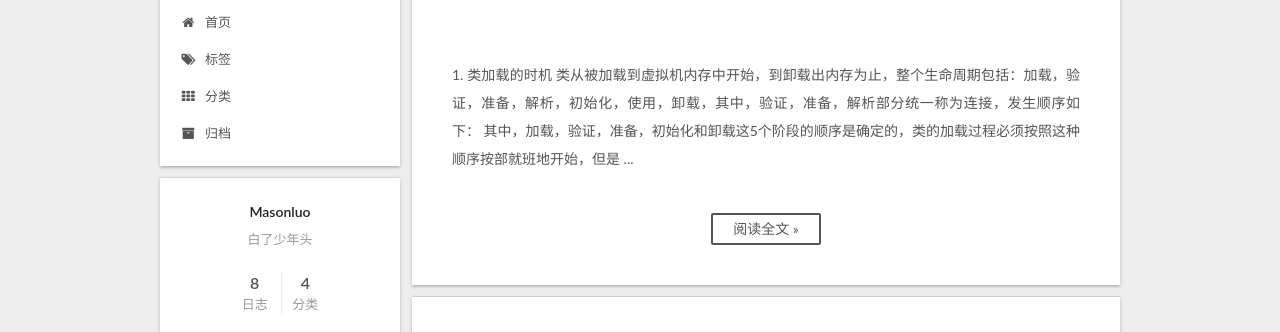
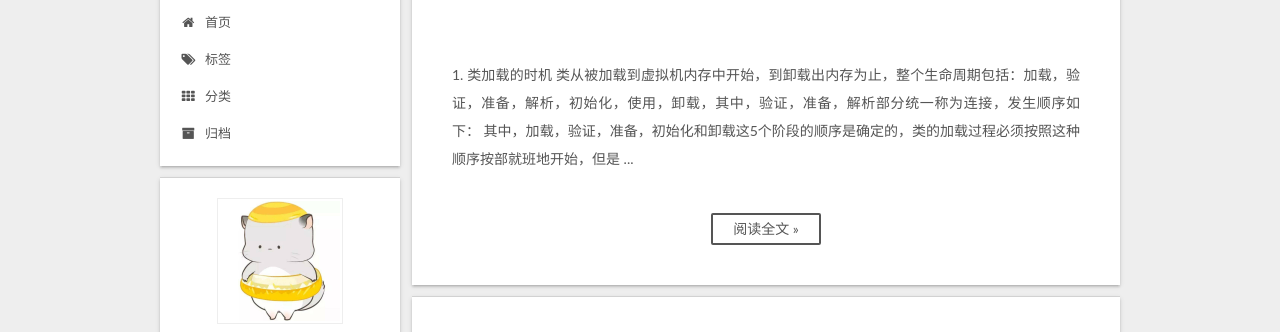
Before and after one commit to MasonLuo918/masonluo918.github.io, a plain HTML site: page index.html in a window 1280 px wide. Shown: the part 105-437 px from the top of the page. Drawn offline with Linux system fonts and the light colour scheme.

Commit message:
Site updated: 2019-11-26 23:40:32

```diff
--- a/css/main.css
+++ b/css/main.css
@@ -1823,7 +1823,7 @@ pre .javascript .function {
   width: 4px;
   height: 4px;
   border-radius: 50%;
-  background: #2e3bff;
+  background: #ff18cd;
 }
 .links-of-blogroll {
   font-size: 13px;
--- a/index.html
+++ b/index.html
@@ -255,7 +255,7 @@
     <span hidden itemprop="author" itemscope itemtype="http://schema.org/Person">
       <meta itemprop="name" content="Masonluo">
       <meta itemprop="description" content="">
-      <meta itemprop="image" content="/images/avatar.gif">
+      <meta itemprop="image" content="/images/header.jpg">
     </span>
 
     <span hidden itemprop="publisher" itemscope itemtype="http://schema.org/Organization">
@@ -405,7 +405,7 @@
     <span hidden itemprop="author" itemscope itemtype="http://schema.org/Person">
       <meta itemprop="name" content="Masonluo">
       <meta itemprop="description" content="">
-      <meta itemprop="image" content="/images/avatar.gif">
+      <meta itemprop="image" content="/images/header.jpg">
     </span>
 
     <span hidden itemprop="publisher" itemscope itemtype="http://schema.org/Organization">
@@ -563,7 +563,7 @@
     <span hidden itemprop="author" itemscope itemtype="http://schema.org/Person">
       <meta itemprop="name" content="Masonluo">
       <meta itemprop="description" content="">
-      <meta itemprop="image" content="/images/avatar.gif">
+      <meta itemprop="image" content="/images/header.jpg">
     </span>
 
     <span hidden itemprop="publisher" itemscope itemtype="http://schema.org/Organization">
@@ -721,7 +721,7 @@ MySQL服务层是否在分析大量超过需要的数据行
     <span hidden itemprop="author" itemscope itemtype="http://schema.org/Person">
       <meta itemprop="name" content="Masonluo">
       <meta itemprop="description" content="">
-      <meta itemprop="image" content="/images/avatar.gif">
+      <meta itemprop="image" content="/images/header.jpg">
     </span>
 
     <span hidden itemprop="publisher" itemscope itemtype="http://schema.org/Organization">
@@ -874,7 +874,7 @@ synchronized关键子1.6后提升了什么，怎么提升的这些？
     <span hidden itemprop="author" itemscope itemtype="http://schema.org/Person">
       <meta itemprop="name" content="Masonluo">
       <meta itemprop="description" content="">
-      <meta itemprop="image" content="/images/avatar.gif">
+      <meta itemprop="image" content="/images/header.jpg">
     </span>
 
     <span hidden itemprop="publisher" itemscope itemtype="http://schema.org/Organization">
@@ -1025,7 +1025,7 @@ B-Tree索引
     <span hidden itemprop="author" itemscope itemtype="http://schema.org/Person">
       <meta itemprop="name" content="Masonluo">
       <meta itemprop="description" content="">
-      <meta itemprop="image" content="/images/avatar.gif">
+      <meta itemprop="image" content="/images/header.jpg">
     </span>
 
     <span hidden itemprop="publisher" itemscope itemtype="http://schema.org/Organization">
@@ -1181,7 +1181,7 @@ B-Tree索引
     <span hidden itemprop="author" itemscope itemtype="http://schema.org/Person">
       <meta itemprop="name" content="Masonluo">
       <meta itemprop="description" content="">
-      <meta itemprop="image" content="/images/avatar.gif">
+      <meta itemprop="image" content="/images/header.jpg">
     </span>
 
     <span hidden itemprop="publisher" itemscope itemtype="http://schema.org/Organization">
@@ -1339,7 +1339,7 @@ A(atomicity) —— 原子性： 一个事务中，要么所有操作全部成
     <span hidden itemprop="author" itemscope itemtype="http://schema.org/Person">
       <meta itemprop="name" content="Masonluo">
       <meta itemprop="description" content="">
-      <meta itemprop="image" content="/images/avatar.gif">
+      <meta itemprop="image" content="/images/header.jpg">
     </span>
 
     <span hidden itemprop="publisher" itemscope itemtype="http://schema.org/Organization">
@@ -1506,6 +1506,10 @@ TCP/IP体系结构123
         <div class="site-overview">
           <div class="site-author motion-element" itemprop="author" itemscope itemtype="http://schema.org/Person">
 
+              <img class="site-author-image" itemprop="image"
+                src="/images/header.jpg"
+                alt="Masonluo" />
+
               <p class="site-author-name" itemprop="name">Masonluo</p>
               <p class="site-description motion-element" itemprop="description">白了少年头</p>
           </div>
```
Also changed, not shown: 2019/11/07/计算机网络/运输层/index.html (+5 -1 lines), 2019/11/10/MySQL/Mysql基础/index.html (+5 -1 lines), 2019/11/10/MySQL/Schema与数据类型优化/index.html (+5 -1 lines), 2019/11/11/MySQL/索引/index.html (+5 -1 lines), 2019/11/14/MySQL/查询优化/index.html (+5 -1 lines), 2019/11/14/java基础/java基础/index.html (+5 -1 lines), 2019/11/16/jvm/垃圾收集器和内存分配策略/index.html (+5 -1 lines), 2019/11/17/jvm/类加载机制/index.html (+5 -1 lines), archives/2019/11/index.html (+4 -0 lines), archives/2019/index.html (+4 -0 lines), archives/index.html (+4 -0 lines), categories/JVM/index.html (+4 -0 lines), categories/MySQL/index.html (+4 -0 lines), categories/index.html (+4 -0 lines), 3 more files.
